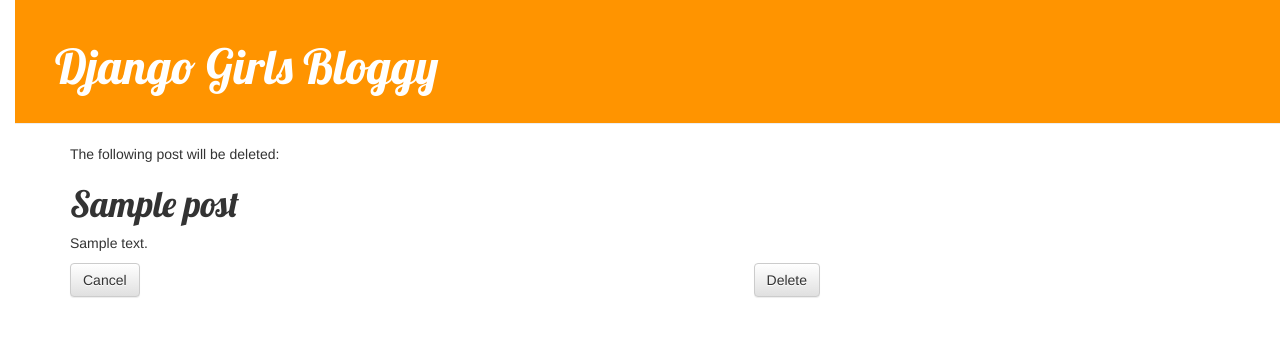
After one commit to MGonen/my-first-blog, a Django app: page /post/1/delete/ in a window 1280 px wide. The commit adds this page. Shown: the top 337 px of the page. Run offline with Django 3.2, Linux system fonts and the light colour scheme; tables that the repository leaves empty hold one stand-in row (values such as "Sample post"); some libraries are stand-ins or nearby versions.

Commit message:
Delete button added to the post detail

```diff
--- /dev/null
+++ b/blog/templates/blog/post_delete.html
@@ -0,0 +1,15 @@
+{% extends 'blog/base.html' %}
+
+{% block content %}
+    <div class="post">
+        <p>The following post will be deleted:</p>
+        <h1>{{ post.title }}</h1>
+        <p>{{ post.text }}</p>
+
+        <form method="POST" class="post-form">{% csrf_token %}
+            <button type="submit" class="save btn btn-default">Delete</button>
+            <a class="btn btn-default" href="{% url 'post_detail' pk=post.pk %}"><span>Cancel</span></a>
+        </form>
+    </div>
+
+{% endblock %}
--- a/blog/templates/blog/post_detail.html
+++ b/blog/templates/blog/post_detail.html
@@ -9,6 +9,7 @@
         {% endif %}
         {% if user.is_authenticated %}
             <a class="btn btn-default" href="{% url 'post_edit' pk=post.pk %}"><span class="glyphicon glyphicon-pencil"></span></a>
+            <a class="btn btn-default" href="{% url 'post_delete' pk=post.pk %}"><span class="glyphicon glyphicon-minus"></span></a>
         {% endif %}
         <h1>{{ post.title }}</h1>
         <p>{{ post.text|linebreaks }}</p>
--- a/blog/templates/blog/post_list.html
+++ b/blog/templates/blog/post_list.html
@@ -2,9 +2,6 @@
 {% block content %}
     {% for post in posts %}
         <div class="post">
-{#            {% if user.is_authenticated %}#}
-                <a class="btn btn-default" href="{% url 'post_edit' pk=post.pk %}"><span class="glyphicon glyphicon-pencil"></span></a>
-{#            {% endif %}#}
             <div class="date">
                 {{ post.published_date }}
             </div>
--- a/blog/urls.py
+++ b/blog/urls.py
@@ -6,4 +6,5 @@ urlpatterns = [
     url(r'^post/(?P<pk>[0-9]+)/$', views.post_detail, name='post_detail'),
     url(r'^post/new/$', views.post_new, name='post_new'),
     url(r'^post/(?P<pk>[0-9]+)/edit/$', views.post_edit, name='post_edit'),
+    url(r'^post/(?P<pk>[0-9]+)/delete/$', views.post_delete, name='post_delete')
 ]
--- a/blog/views.py
+++ b/blog/views.py
@@ -17,7 +17,10 @@ def post_detail(request, pk):
 
 
 def post_new(request):
+    print 'request = ', request
     if request.method == "POST":
+        print 'requst.POST = ', request.POST
+
         form = PostForm(request.POST)
         if form.is_valid():
             post = form.save(commit=False)
@@ -27,6 +30,7 @@ def post_new(request):
             return redirect('post_detail', pk=post.pk)
 
     else:
+        print 'request.GET =', request.GET
         form = PostForm()
     return render(request, 'blog/post_edit.html', {'form': form})
 
@@ -46,3 +50,12 @@ def post_edit(request, pk):
         form = PostForm(instance=post)
 
     return render(request, 'blog/post_edit.html', {'form':form})
+
+
+def post_delete(request, pk):
+    post = get_object_or_404(Post, pk=pk)
+    if request.method == "POST":
+        post.delete()
+        return redirect('post_list')
+
+    return render(request, 'blog/post_delete.html', {'post':post})
```
